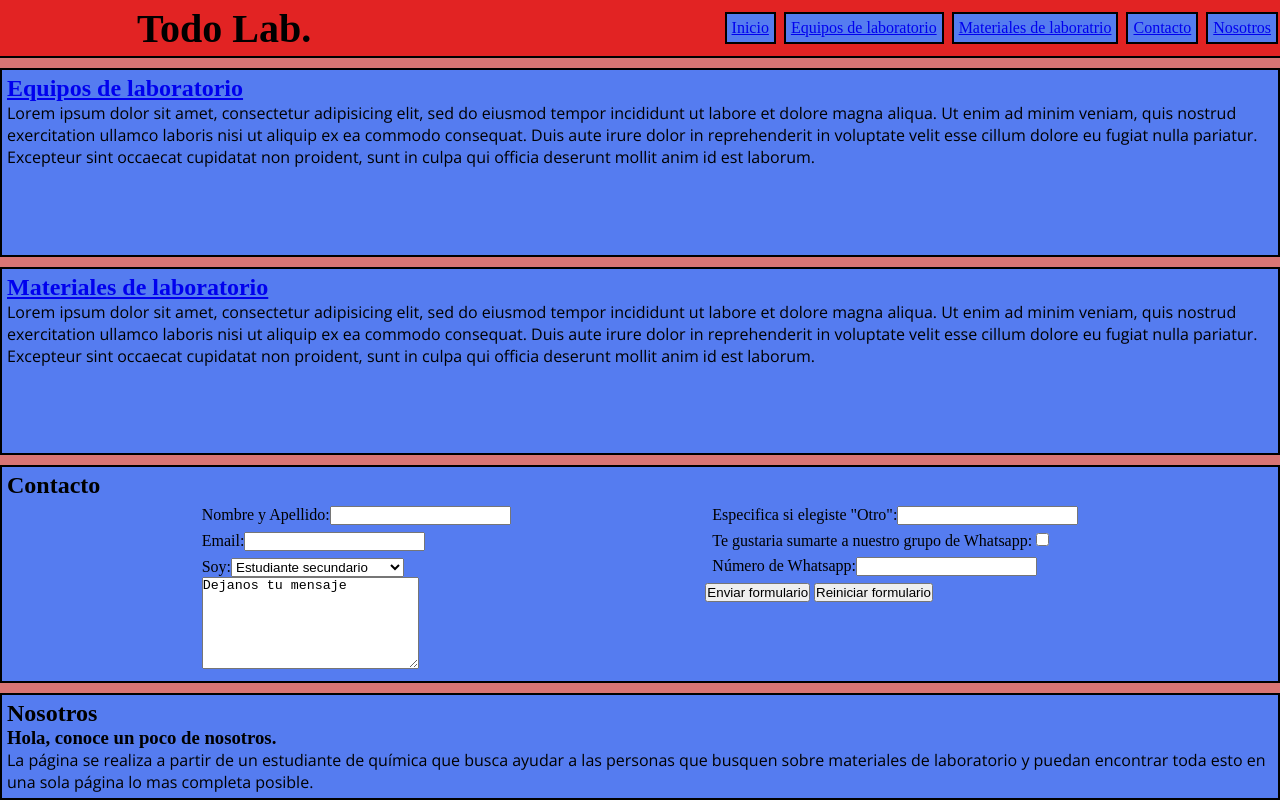
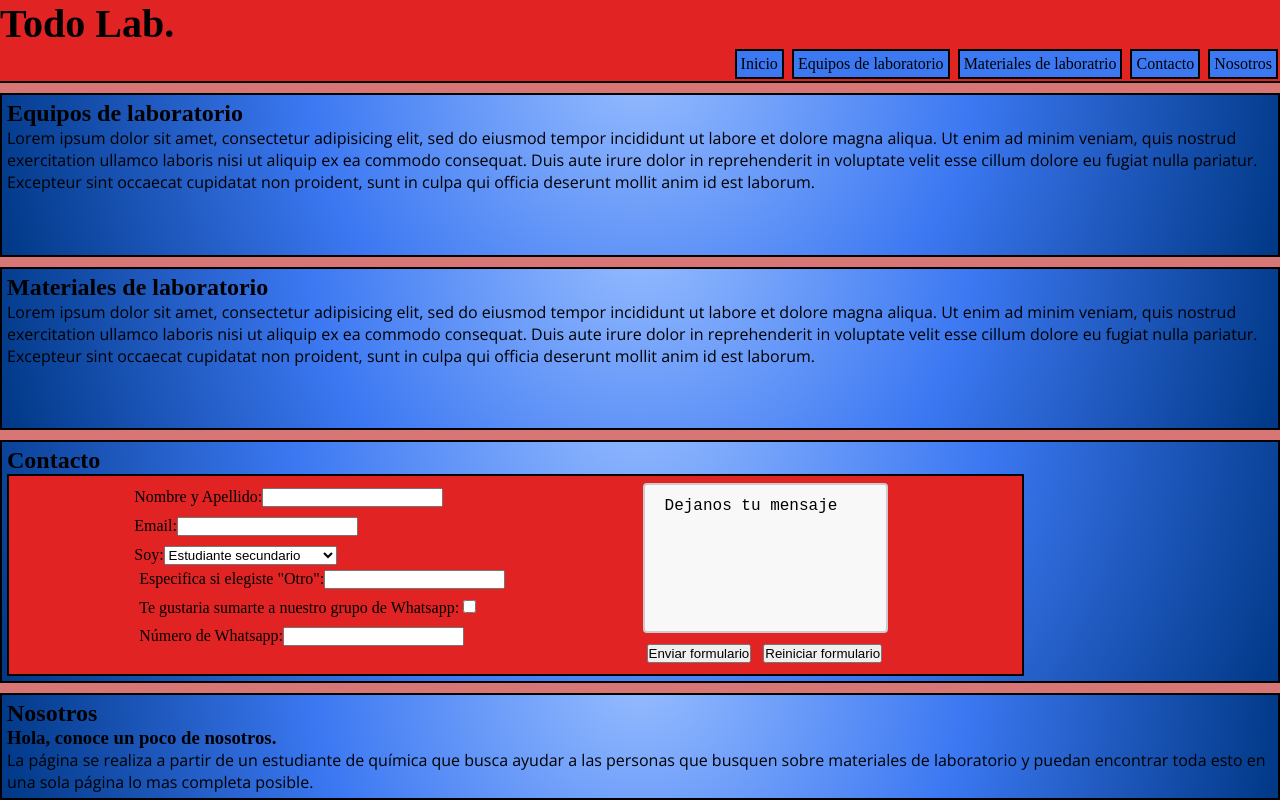
Before and after one commit to GaryRod/TodoLab, a plain HTML site: page index.html in a window 1280 px wide. Drawn offline with nearby package versions, Linux system fonts and the light colour scheme.

Commit message:
mejorado

```diff
--- a/assets/estilos.css
+++ b/assets/estilos.css
@@ -20,20 +20,21 @@ h1 {
     font-size: 40px;
 }
 
+nav#navDos {
+    border: solid 2px;
+    background-color: rgb(226, 35, 35);
+}
+
 /* Estilos por clases*/
 
 .segmentos {
     border: solid 2px;
-    background-color: rgb(85, 124, 240);
+    background-image: radial-gradient(circle at 50% -20.71%, #97bdff 0, #3c78f2 50%, #003886 100%);
     padding: 5px;
 }
 
 .fuente {
 	font-family: 'Open Sans', sans-serif;
-}
-
-.margenElementosForm {
-	margin: 7px
 }
 
 .contactosyNosotros {
@@ -53,8 +54,7 @@ h1 {
     display: inline-block;
     border: solid 2px;
     margin: 2px;
-    padding: 5px;
-    background-color: rgb(85, 124, 240);
+    background-color: #3c78f2;
 }
 
 .listaDos {
@@ -74,9 +74,45 @@ h1 {
     padding: 5px;
 }
 
-nav#navDos {
-    border: solid 2px;
+.enlacesLista:link, .enlacesLista:visited {
+    background-color:#3c78f2;
+    color: black;
+    padding: 4px 4px;
+    text-align: center;
+    text-decoration: none;
+    display: inline-block;
+}
+
+.enlacesLista:hover, .enlacesLista:active {
     background-color: rgb(226, 35, 35);
+}
+
+.enlacesBody:link {
+    text-decoration: none;
+    color: black
+}
+
+.enlacesBody:visited {
+    text-decoration: none;
+    color: black;
+}
+
+.enlacesBody:hover {
+    text-decoration: underline;
+}
+
+.enlacesBody:active {
+    text-decoration: underline;
+}
+
+.formulario {
+    background-color: rgb(226, 35, 35);
+    width: 80%;
+    border: 2px solid;
+}
+
+.margenElementosForm {
+	margin: 7px
 }
 
 /* Grid */
@@ -137,7 +173,6 @@ section#embudoDecantacion {
     grid-area: tres;
 }
 
-
 section#erlenmeyer {
     grid-area: cuatro;
 }
@@ -161,8 +196,7 @@ section#tubosRefrigerantes {
     grid-column-gap: 5px;
 }
 
-/* Grid para equipos */
-
+/* Grid sección equipos */
 
 section#autoclave {
     grid-area: uno;
@@ -175,7 +209,6 @@ section#balanzaAnalitica {
 section#balanzaGranataria {
     grid-area: tres;
 }
-
 
 section#centrifugadora {
     grid-area: cuatro;
@@ -200,7 +233,7 @@ section#estufaCultivo {
     grid-column-gap: 5px;
 }
 
-/* Grid contacto y nosotros */
+/* Grid sección contacto y nosotros */
 
 section#ayuda {
     grid-area: ayuda;
@@ -230,26 +263,7 @@ section#nosotrosDos {
 /* Flexbox para encabezado */
 
 header {
-	display: flex;
-	flex-direction: row;
-    justify-content: center;
-}
-
-h1 {
-    flex-grow: 1;
-    text-align: center;
-    padding-top: 5px;
-    flex-shrink: 1;
-}
-
-nav#navUno {
-    flex-grow: 1;
-    margin: 10px 0px;
-    flex-shrink: 2;
-}
-
-ul {
-    text-align: center;
+    grid-area: cabeza;
 }
 
 /* Flexbox para form */
@@ -262,14 +276,31 @@ form {
 
 label {
 	display: block;
-	margin: 7px
+	padding: 5px
+}
+
+.divUno {
+    margin: 7px;
 }
 
 textarea {
     display: block;
+    width: 90%;
+    height: 150px;
+    padding: 12px 20px;
+    box-sizing: border-box;
+    border: 2px solid #ccc;
+    border-radius: 4px;
+    background-color: #f8f8f8;
+    font-size: 16px;
+    resize: none;
 }
 
-/* Flexbox para sections */
+form div div input {
+    margin: 4px
+}
+
+/* Flexbox para seccciones */
 
 .materialesyEquipos {
     display: flex;
@@ -278,6 +309,7 @@ textarea {
 
 .divMaterialesyEquipos {
     flex-grow: 3;
+    width: 60%
 }
 
 img {
--- a/index.html
+++ b/index.html
@@ -14,17 +14,17 @@
 		<h1>Todo Lab.</h1>
 	    <nav id="navUno">
 		    <ul class="listaUno">
-			    <li class="itemsListaUno"><a href="index.html">Inicio</a></li>
-			    <li class="itemsListaUno"><a href="#equipos">Equipos de laboratorio</a> </li>
-                <li class="itemsListaUno"><a href="#materiales">Materiales de laboratrio</a></li>
-                <li class="itemsListaUno"><a href="#contacto">Contacto</a></li>
-                <li class="itemsListaUno"><a href="#nosotros">Nosotros</a></li>
+			    <li class="itemsListaUno"><a href="index.html" class="enlacesLista">Inicio</a></li>
+			    <li class="itemsListaUno"><a href="views/equipos-de-lab.html" class="enlacesLista">Equipos de laboratorio</a> </li>
+                <li class="itemsListaUno"><a href="views/materiales-de-lab.html" class="enlacesLista">Materiales de laboratrio</a></li>
+                <li class="itemsListaUno"><a href="#contacto" class="enlacesLista">Contacto</a></li>
+                <li class="itemsListaUno"><a href="#nosotros" class="enlacesLista">Nosotros</a></li>
 		    </ul>
 	    </nav>
 	</header>
 	<section id="equipos" class="segmentos">
 		<article>
-			<h2 id="Equipos"><a href="views/equipos-de-lab.html">Equipos de laboratorio</a></h2>
+			<h2 id="Equipos"><a href="views/equipos-de-lab.html" class="enlacesBody">Equipos de laboratorio</a></h2>
 			<p class="fuente">Lorem ipsum dolor sit amet, consectetur adipisicing elit, sed do eiusmod
 			tempor incididunt ut labore et dolore magna aliqua. Ut enim ad minim veniam,
 			quis nostrud exercitation ullamco laboris nisi ut aliquip ex ea commodo
@@ -35,7 +35,7 @@
 	</section>
 	<section id="materiales" class="segmentos">
 		<article>
-			<h2 id="materiales"><a href="views/materiales-de-lab.html">Materiales de laboratorio</a></h2>
+			<h2 id="materiales"><a href="views/materiales-de-lab.html" class="enlacesBody">Materiales de laboratorio</a></h2>
 			<p class="fuente">Lorem ipsum dolor sit amet, consectetur adipisicing elit, sed do eiusmod
 			tempor incididunt ut labore et dolore magna aliqua. Ut enim ad minim veniam,
 			quis nostrud exercitation ullamco laboris nisi ut aliquip ex ea commodo
@@ -45,10 +45,10 @@
 		</article>
 	</section>
 	<section id="contactoIndex" class="segmentos">
-		<div>
-			<h2 id="contacto">Contacto</h2>
-		    <form>
-				<div class="divUno"><label>Nombre y Apellido:<input type="text" name="nombreyapellido"></label>
+	    <h2 id="contacto">Contacto</h2>
+		    <form class="formulario">
+				<div class="divUno">
+				    <label>Nombre y Apellido:<input type="text" name="nombreyapellido"></label>
 					<label>Email:<input type="Email" name="Email"></label>
 					<label>Soy:<select name="Ocupacion"></label>
 						  <option value="Estudiante secundario">Estudiante secundario</option>
@@ -57,19 +57,18 @@
 						  <option value="Profesor secundario">Profesor secundario</option>
 						  <option value="Profesor universitario">Profesor universitario</option>
 						  <option value="Otro">Otro</option></select>
-				    <textarea rows="6" cols="25" class="margenBotones">Dejanos tu mensaje</textarea>
+					<label>Especifica si elegiste "Otro":<input type="text" name="otro"></label>
+					<label>Te gustaria sumarte a nuestro grupo de Whatsapp: <input type="checkbox" value="Si"></label>
+					<label>Número de Whatsapp:<input type="text" name="Numero"></label>
 				</div>
 				<div>
-				     <label>Especifica si elegiste "Otro":<input type="text" name="otro"></label>
-					 <label>Te gustaria sumarte a nuestro grupo de Whatsapp: <input type="checkbox" value="Si"></label>
-					 <label>Número de Whatsapp:<input type="text" name="Numero"></label>
-					 <div class="margenBotones">
+				    <textarea class="margenElementosForm">Dejanos tu mensaje</textarea>
+					<div class="margenElementosForm">
 						 <input type="submit" value="Enviar formulario">
 					     <input type="reset" value="Reiniciar formulario">
-					 </div>
+					</div>
 				</div>
  	        </form>
-		</div>
 	</section>
 	<section id="nosotrosIndex" class="segmentos">
 		<article>
```
Also changed, not shown: views/contacto-y-nosotros.html (+9 -9 lines), views/equipos-de-lab.html (+5 -5 lines), views/materiales-de-lab.html (+4 -4 lines).
